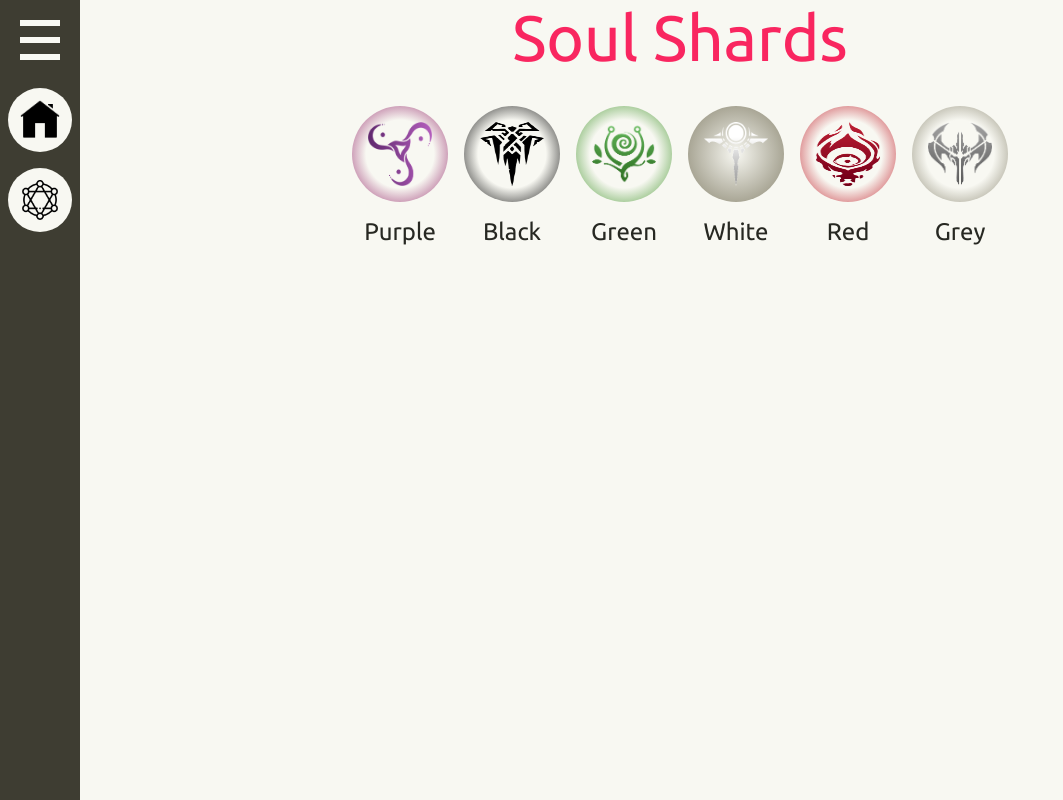
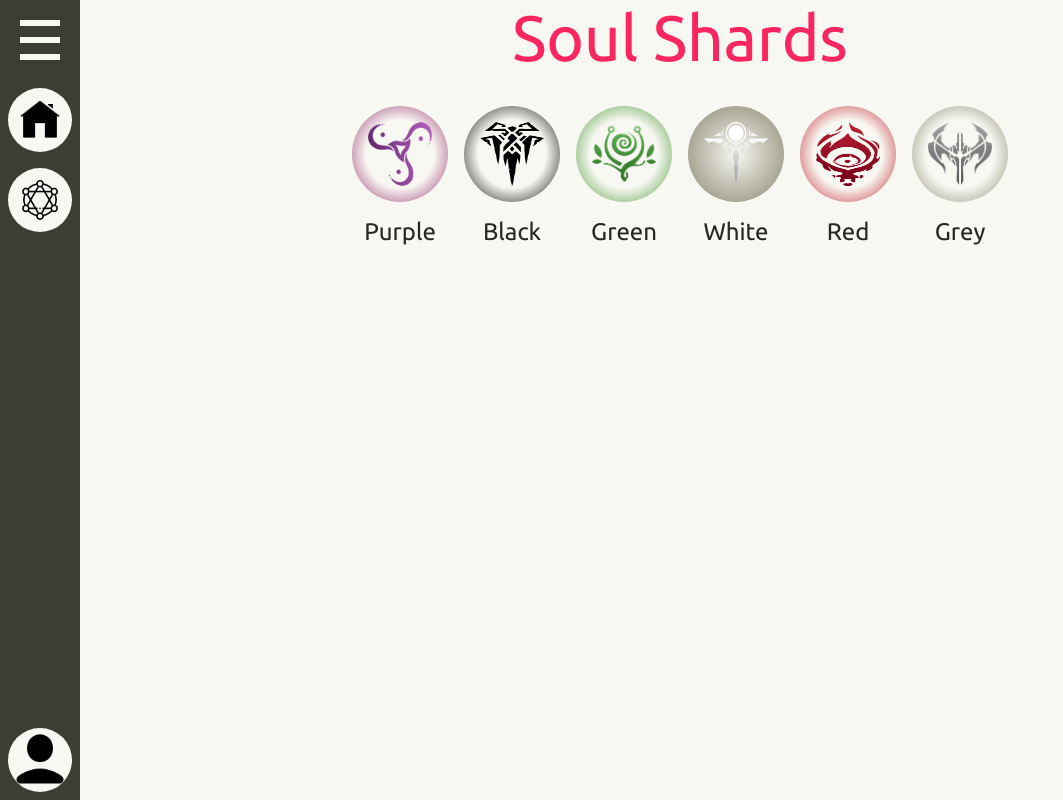
Before and after one commit to kaganAhmetOkan/soul-shards, a Next.js app: page /shards in a window 1280 px wide. Shown: the whole page, without its empty margins (0-1063 px from the left). Built offline with nearby package versions, Linux system fonts and the light colour scheme; no server answers.

Commit message:
Renamed Signin component to User

```diff
--- a/app/layout.jsx
+++ b/app/layout.jsx
@@ -1,7 +1,6 @@
 import './globals.css';
 import { Ubuntu } from 'next/font/google';
 import Navbar from '@/components/Navbar/Navbar';
-import SignIn from '@/components/SignIn/SignIn';
 import { AuthContextProvider } from '@/firebase/AuthContext';
 
 const ubuntu = Ubuntu({
@@ -22,7 +21,6 @@ export default function RootLayout({ children }) {
         <AuthContextProvider>
           <Navbar />
           {children}
-          <SignIn />
         </AuthContextProvider>
       </body>
     </html>
--- a/app/page.jsx
+++ b/app/page.jsx
@@ -8,3 +8,6 @@ export default function Home() {
     </main>
   );
 };
+
+// TODO: Make so the sigin does not popup immediately after the site loads, put it on User component click
+// TODO: Connect firestore
--- a/components/Navbar/Navbar.jsx
+++ b/components/Navbar/Navbar.jsx
@@ -4,6 +4,7 @@ import MenuButton from "../MenuButton/MenuButton";
 import NavButton from "../NavButton/NavButton";
 import { useState, useEffect } from "react";
 import { usePathname } from "next/navigation";
+import User from "../User/User";
 
 export default function Navbar() {
   const [isActive, setActive] = useState(false);
@@ -30,6 +31,8 @@ export default function Navbar() {
         <MenuButton isActive={isActive} />
         <NavButton icon="/images/home.png" alt="Home" isActive={isActive} href="/">Home</NavButton>
         <NavButton icon="/images/spells.png" alt="Spells" isActive={isActive} href="/shards">Soul Shards</NavButton>
+        <div className={style.spacer}></div>
+        <User isActive={isActive} />
       </div>
     </nav>
   );
--- a/components/Navbar/Navbar.module.css
+++ b/components/Navbar/Navbar.module.css
@@ -44,6 +44,11 @@
   width: 40vw;
 }
 
+.spacer {
+  display: flex;
+  flex-grow: 1;
+}
+
 @media (prefers-color-scheme: dark) {
   .main {
     color: var(--p-black);
--- a/components/SignIn/SignIn.jsx
+++ /dev/null
@@ -1,18 +0,0 @@
-"use client";
-import signIn from "@/firebase/auth";
-import { useAuthContext } from "@/firebase/AuthContext";
-import { useEffect } from "react";
-
-export default function SignIn() {
-  const { user } = useAuthContext();
-
-  useEffect(() => {
-    if (!user) signIn();
-  }, [user]);
-
-  console.log(user);
-
-  return (
-    <div style={{display: "none"}}></div>
-  );
-};
--- /dev/null
+++ b/components/User/User.jsx
@@ -0,0 +1,27 @@
+"use client";
+import style from "./User.module.css";
+import signIn from "@/firebase/auth";
+import { useAuthContext } from "@/firebase/AuthContext";
+import { useEffect } from "react";
+import Image from "next/image";
+
+export default function User({ isActive }) {
+  const { user } = useAuthContext();
+
+  useEffect(() => {
+    if (!user) signIn();
+  }, [user]);
+
+  console.log(user);
+
+  return (
+    <div className={style.main} data-active={isActive}>
+      <div className={style.img}>
+        <Image src={user?.photoURL ?? "/images/default-user.png"} fill alt={user?.displayName} />
+      </div>
+      <div className={style.title}>
+        {user?.displayName}
+      </div>
+    </div>
+  );
+};
--- /dev/null
+++ b/components/User/User.module.css
@@ -0,0 +1,37 @@
+.main {
+  display: flex;
+  align-items: center;
+  justify-content: center;
+  cursor: pointer;
+  transition: 250ms;
+  gap: 1rem;
+}
+
+.main:active {
+  scale: 0.9;
+}
+
+.img {
+  display: flex;
+  width: 64px; height: 64px;
+  border-radius: 64px;
+  overflow: hidden;
+  color: var(--p-black);
+  background-color: var(--p-white);
+  position: relative;
+}
+
+.img > img {
+  object-fit: cover;
+}
+
+.title {
+  font-size: 2rem;
+  letter-spacing: 4px;
+  text-transform: uppercase;
+  white-space: nowrap;
+}
+
+.main[data-active="false"] .title {
+  display: none;
+}
--- a/firebase/AuthContext.jsx
+++ b/firebase/AuthContext.jsx
@@ -34,3 +34,5 @@ export function AuthContextProvider({ children }) {
     </AuthContext.Provider>
   );
 };
+
+// TODO: Create a loading component to be used here
--- a/next.config.js
+++ b/next.config.js
@@ -1,4 +1,16 @@
 /** @type {import('next').NextConfig} */
-const nextConfig = {}
 
-module.exports = nextConfig
+const nextConfig = {
+  images: {
+    remotePatterns: [
+      {
+        protocol: "https",
+        hostname: "**.googleusercontent.com",
+        port: "",
+        pathname: "/**"
+      }
+    ]
+  }
+};
+
+module.exports = nextConfig;
```
Also changed, not shown: public/images/default-user.png (added).
